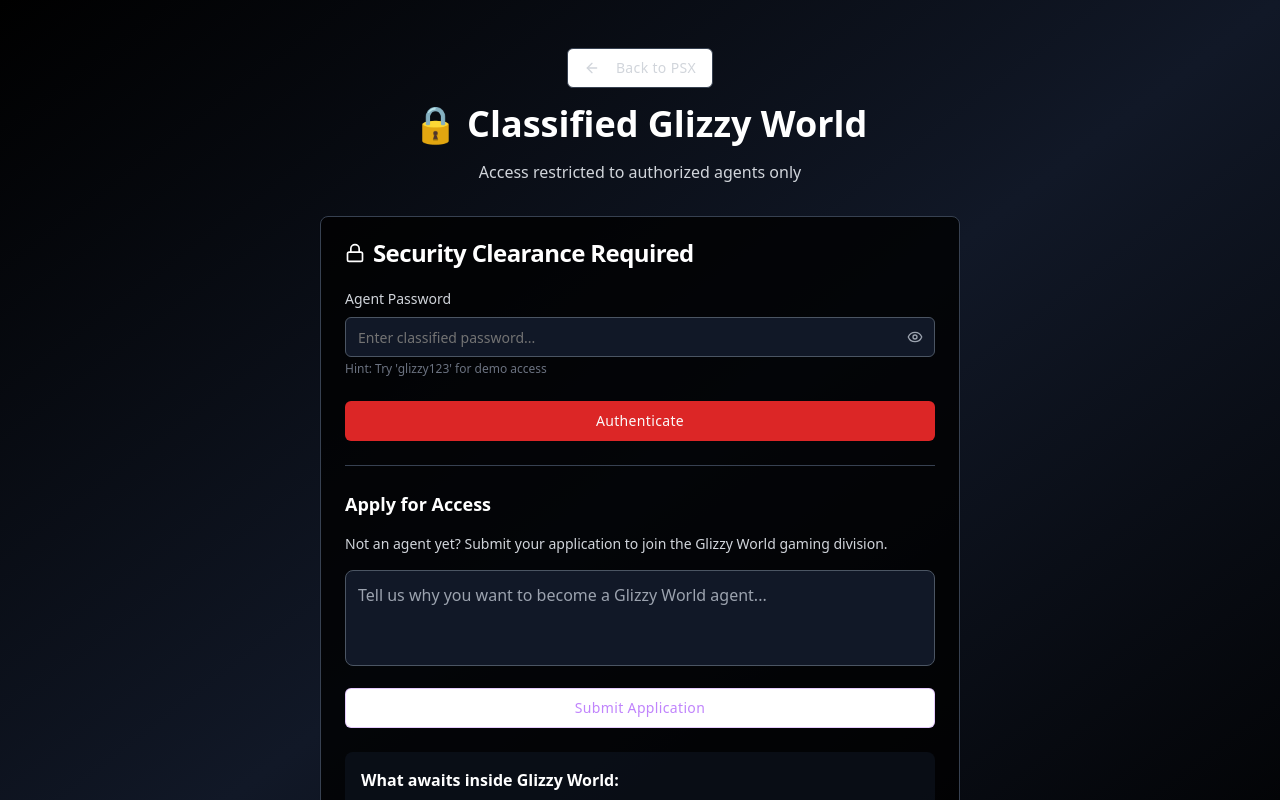
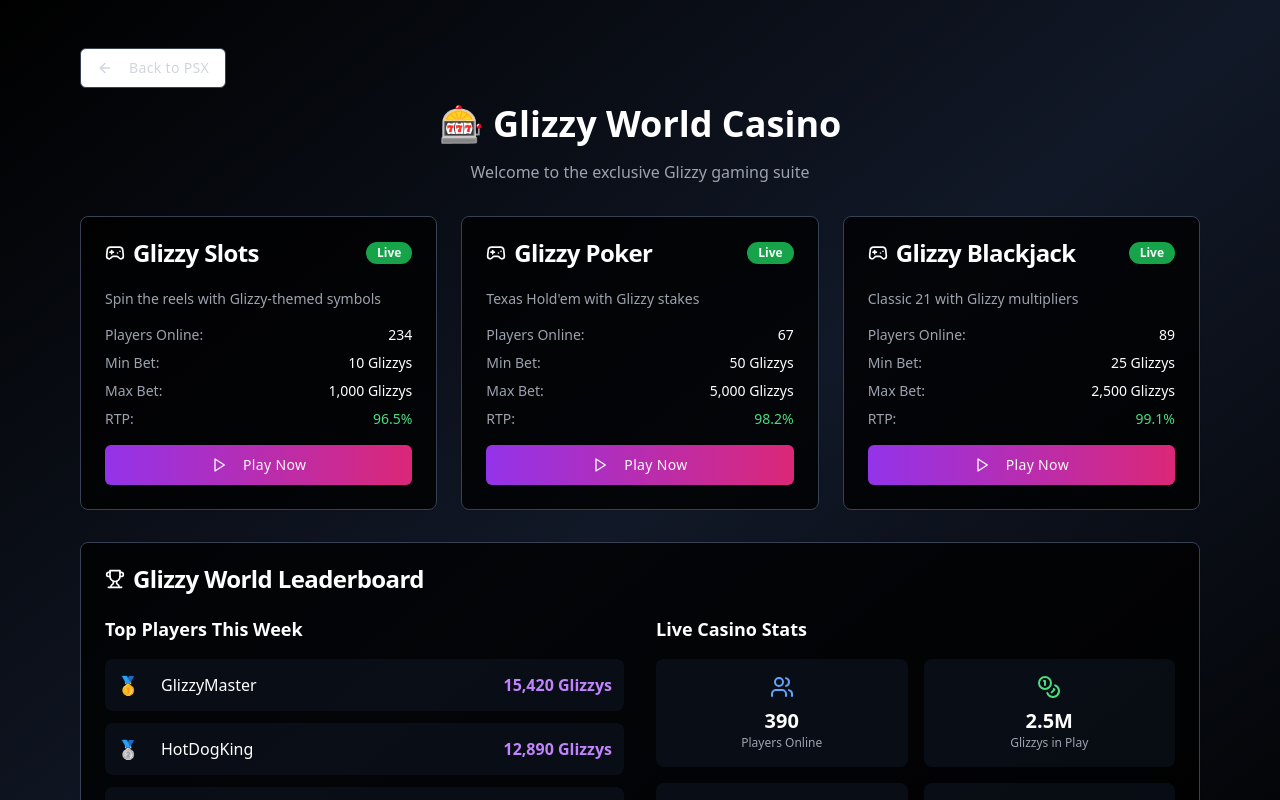
Before and after one commit to Alyvvn/PSXSwap, a Next.js app: page /glizzy-world in a window 1280 px wide. Shown: the top 800 px of the page. Built offline with nearby package versions, Linux system fonts and the light colour scheme.

Commit message:
feat: make Glizzy World page publicly accessible
Remove restricted access and application sections.

#VERCEL_SKIP

Co-authored-by: null <85353616+Alyvvn@users.noreply.github.com>

```diff
--- a/app/glizzy-world/page.tsx
+++ b/app/glizzy-world/page.tsx
@@ -3,33 +3,15 @@
 import { useState } from "react"
 import { Button } from "@/components/ui/button"
 import { Card, CardContent, CardHeader, CardTitle } from "@/components/ui/card"
-import { Input } from "@/components/ui/input"
 import { Badge } from "@/components/ui/badge"
-import { Lock, Gamepad2, Trophy, Eye, EyeOff, Play, Coins, Users, BarChart3, ArrowLeft } from "lucide-react"
+import { Gamepad2, Trophy, Play, Coins, Users, BarChart3, ArrowLeft } from "lucide-react"
 import Link from "next/link"
 import { GlizzySlots } from "@/components/glizzy-slots"
 import { GlizzyPoker } from "@/components/glizzy-poker"
 import { GlizzyBlackjack } from "@/components/glizzy-blackjack"
 
 export default function GlizzyWorldPage() {
-  const [showPassword, setShowPassword] = useState(false)
-  const [password, setPassword] = useState("")
-  const [applicationText, setApplicationText] = useState("")
-  const [isAuthenticated, setIsAuthenticated] = useState(false)
   const [activeGame, setActiveGame] = useState<string | null>(null)
-
-  const handlePasswordSubmit = () => {
-    if (password === "glizzy123") {
-      setIsAuthenticated(true)
-    } else {
-      alert("Incorrect password. Try 'glizzy123' for demo.")
-    }
-  }
-
-  const handleApplicationSubmit = () => {
-    alert("Application submitted! You'll hear back from the agency soon.")
-    setApplicationText("")
-  }
 
   const games = [
     {
@@ -67,7 +49,6 @@ export default function GlizzyWorldPage() {
     },
   ]
 
-  if (isAuthenticated) {
   if (activeGame) {
     const game = games.find((g) => g.id === activeGame)
     if (game) {
@@ -114,9 +95,9 @@ export default function GlizzyWorldPage() {
                 Back to PSX
               </Button>
             </Link>
-              <Badge className="bg-green-600">Authenticated Agent</Badge>
+            {/* Removed Authenticated Agent Badge */}
           </div>
-            <h2 className="text-4xl font-bold text-white mb-4">🎰 Glizzy World Casino - Access Granted</h2>
+          <h2 className="text-4xl font-bold text-white mb-4">🎰 Glizzy World Casino</h2>
           <p className="text-gray-400">Welcome to the exclusive Glizzy gaming suite</p>
         </div>
 
@@ -187,10 +168,7 @@ export default function GlizzyWorldPage() {
                     { rank: 4, name: "GrillGod", score: 9870, badge: "" },
                     { rank: 5, name: "MustardMafia", score: 8940, badge: "" },
                   ].map((player) => (
-                      <div
-                        key={player.rank}
-                        className="flex items-center justify-between p-3 bg-gray-900/50 rounded-lg"
-                      >
+                    <div key={player.rank} className="flex items-center justify-between p-3 bg-gray-900/50 rounded-lg">
                       <div className="flex items-center gap-3">
                         <span className="text-lg w-8">{player.badge || `#${player.rank}`}</span>
                         <span className="text-white font-medium">{player.name}</span>
@@ -233,90 +211,3 @@ export default function GlizzyWorldPage() {
     </div>
   )
 }
-
-  return (
-    <div className="min-h-screen bg-gradient-to-br from-black via-gray-900 to-black">
-      <div className="max-w-2xl mx-auto p-4">
-        <div className="text-center mb-8 pt-8">
-          <Link href="/">
-            <Button variant="outline" className="border-gray-700 text-gray-300 hover:bg-gray-800 mb-4">
-              <ArrowLeft className="h-4 w-4 mr-2" />
-              Back to PSX
-            </Button>
-          </Link>
-          <h2 className="text-4xl font-bold text-white mb-4">🔒 Classified Glizzy World</h2>
-          <p className="text-gray-300">Access restricted to authorized agents only</p>
-        </div>
-
-        <Card className="bg-black/80 border-gray-700">
-          <CardHeader>
-            <CardTitle className="text-white flex items-center gap-2">
-              <Lock className="h-5 w-5" />
-              Security Clearance Required
-            </CardTitle>
-          </CardHeader>
-          <CardContent className="space-y-6">
-            {/* Password Entry */}
-            <div>
-              <label className="text-sm font-medium text-gray-300 mb-2 block">Agent Password</label>
-              <div className="relative">
-                <Input
-                  type={showPassword ? "text" : "password"}
-                  value={password}
-                  onChange={(e) => setPassword(e.target.value)}
-                  placeholder="Enter classified password..."
-                  className="bg-gray-900 border-gray-600 text-white pr-10"
-                  onKeyPress={(e) => e.key === "Enter" && handlePasswordSubmit()}
-                />
-                <button
-                  type="button"
-                  onClick={() => setShowPassword(!showPassword)}
-                  className="absolute right-3 top-1/2 transform -translate-y-1/2 text-gray-400 hover:text-white"
-                >
-                  {showPassword ? <EyeOff className="h-4 w-4" /> : <Eye className="h-4 w-4" />}
-                </button>
-              </div>
-              <p className="text-xs text-gray-500 mt-1">Hint: Try 'glizzy123' for demo access</p>
-            </div>
-
-            <Button onClick={handlePasswordSubmit} className="w-full bg-red-600 hover:bg-red-700">
-              Authenticate
-            </Button>
-
-            <div className="border-t border-gray-700 pt-6">
-              <h3 className="text-lg font-semibold text-white mb-4">Apply for Access</h3>
-              <p className="text-gray-300 text-sm mb-4">
-                Not an agent yet? Submit your application to join the Glizzy World gaming division.
-              </p>
-              <textarea
-                value={applicationText}
-                onChange={(e) => setApplicationText(e.target.value)}
-                placeholder="Tell us why you want to become a Glizzy World agent..."
-                className="w-full h-24 p-3 bg-gray-900 border border-gray-600 rounded-lg text-white placeholder-gray-400 resize-none"
-              />
-              <Button
-                onClick={handleApplicationSubmit}
-                variant="outline"
-                className="w-full mt-4 border-purple-500/30 text-purple-400 hover:bg-purple-500/10"
-              >
-                Submit Application
-              </Button>
-            </div>
-
-            {/* Game Preview */}
-            <div className="bg-gray-900/50 rounded-lg p-4">
-              <h4 className="text-white font-semibold mb-2">What awaits inside Glizzy World:</h4>
-              <ul className="text-sm text-gray-300 space-y-1">
-                <li>• Glizzy-themed slot machines with progressive jackpots</li>
-                <li>• Live poker tables with real Glizzy stakes</li>
-                <li>• Blackjack with Glizzy multipliers</li>
-                <li>• Exclusive agent tournaments</li>
-                <li>• Real-time leaderboards and rewards</li>
-              </ul>
-            </div>
-          </CardContent>
-        </Card>
-      </div>
-    </div>
-  )
-}
```
Lines whose indentation alone changed are shown as unchanged.
